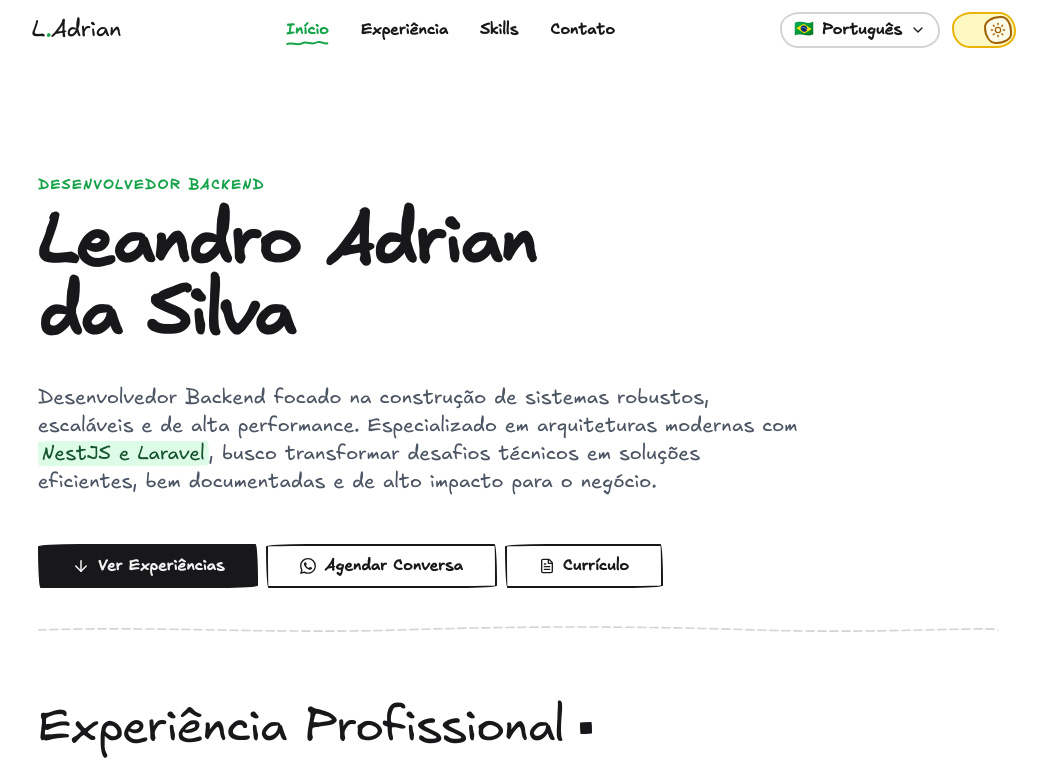
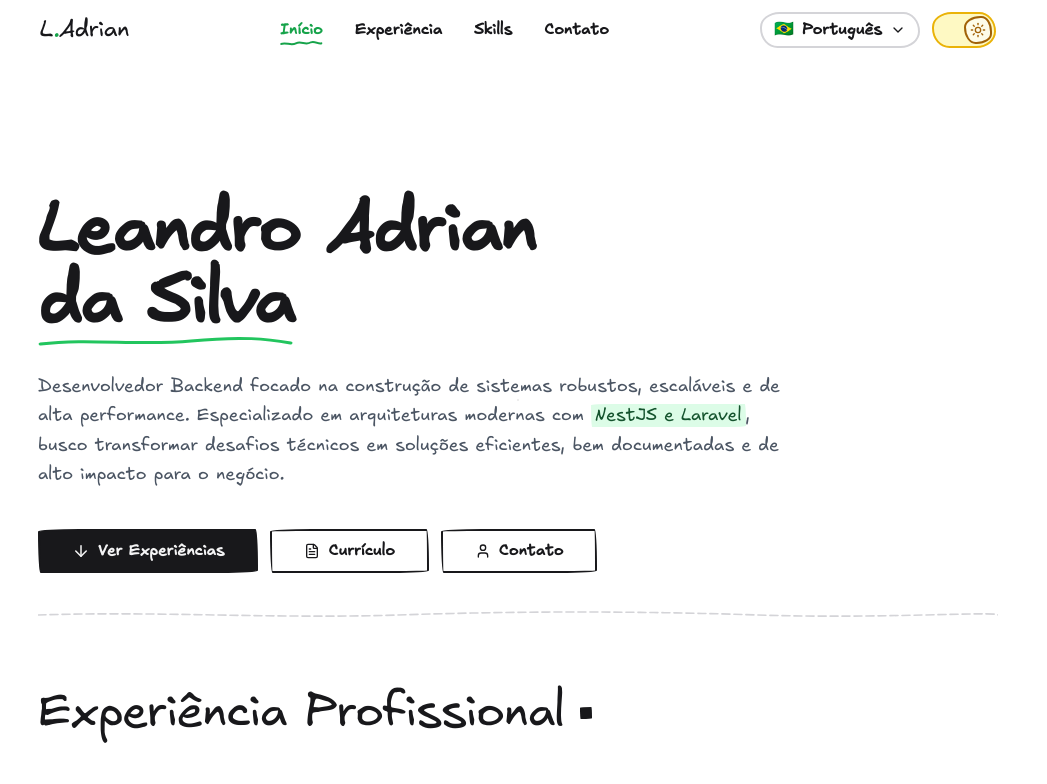
Before and after one commit to lezzin/lezzin.github.io, a Vue app: page / in a window 1280 px wide. Shown: the top 784 px of the page, without its empty margins (122-1169 px from the left). Built offline with nearby package versions, Linux system fonts and the light colour scheme.

Commit message:
feat - improve portfolio

```diff
--- a/src/components/layout/Header.vue
+++ b/src/components/layout/Header.vue
@@ -4,6 +4,10 @@ import ThemeToggle from './ThemeToggle.vue'
 import LanguageToggle from './LanguageToggle.vue'
 import { navItems } from '../../constants/nav-items.ts'
 import NavItems from './NavItems.vue'
+
+defineProps<{
+  containerClass: string
+}>()
 
 const isScrolled = ref(false)
 const activeSection = ref('home')
@@ -86,7 +90,8 @@ onUnmounted(() => {
   >
     <div
       :class="[
-        'relative w-full max-w-5xl flex items-center justify-between ps-6 pe-3 py-2.5 transition-all duration-300 pointer-events-auto rounded-rough-pill border-2',
+        containerClass,
+        'relative w-full flex items-center justify-between py-2.5 transition-all duration-300 pointer-events-auto rounded-rough-pill border-2',
         isScrolled
           ? 'bg-white dark:bg-zinc-950 border-zinc-300 dark:border-zinc-800 shadow-sm'
           : 'border-transparent',
--- a/src/components/layout/PrimaryLayout.vue
+++ b/src/components/layout/PrimaryLayout.vue
@@ -18,7 +18,7 @@ const containerClass = 'max-w-5xl mx-auto px-6 md:px-8 transition-colors duratio
   <div
     class="bg-white dark:bg-zinc-950 selection:bg-lime-100 dark:selection:bg-lime-900 bg-[radial-gradient(circle,_#eee_1px,_transparent_1px)] dark:bg-[radial-gradient(circle,_#111_1px,_transparent_1px)] [background-size:16px_16px] bg-fixed"
   >
-    <Header />
+    <Header :container-class="containerClass" />
 
     <main :class="twMerge(containerClass, 'py-20')">
       <slot></slot>
--- a/src/features/experience/components/ExperienceItem.vue
+++ b/src/features/experience/components/ExperienceItem.vue
@@ -36,7 +36,7 @@ const closeProject = () => {
 
 <template>
   <article
-    class="relative bg-stone-100 overflow-hidden dark:bg-stone-900 border border-stone-300 dark:border-stone-950 rounded-rough"
+    class="relative overflow-hidden bg-stone-100 dark:bg-stone-900 border border-stone-300 dark:border-stone-950 rounded-rough"
   >
     <div class="px-4 md:px-8 py-8">
       <div class="grid gap-4">
--- a/src/features/hero/components/HeroSection.vue
+++ b/src/features/hero/components/HeroSection.vue
@@ -1,49 +1,50 @@
 <script lang="ts" setup>
 import { computed } from 'vue'
-import { ArrowDown, FileText } from 'lucide-vue-next'
+import { ArrowDown, FileText, User } from 'lucide-vue-next'
 import Button from '../../../components/common/Button.vue'
 import { useLanguage } from '../../../composables/useLanguage'
 import { uiTranslations } from '../../../i18n/ui'
 import { formatText } from '../../../utils/markdown'
-import Whatsapp from '../../../components/icon/Whatsapp.vue'
 
 const { language } = useLanguage()
 const t = computed(() => uiTranslations[language.value])
 </script>
 
 <template>
-  <section id="home" class="flex flex-col justify-center pt-24">
-    <div class="space-y-8 max-w-3xl">
-      <div class="space-y-3">
-        <p class="text-green-600 dark:text-green-400 text-sm font-bold tracking-widest uppercase">
-          {{ t.hero.role }}
-        </p>
+  <section id="home" class="relative overflow-hidden pt-24">
+    <h1 class="mt-5 text-5xl leading-[1.05] font-bold tracking-tight md:text-6xl lg:text-7xl">
+      Leandro Adrian <br />
 
-        <h1
-          class="dark:text-white text-4xl md:text-6xl lg:text-7xl font-bold tracking-tight text-balance leading-[1.1]"
+      <span class="relative inline-block">
+        da Silva
+
+        <svg
+          class="absolute -bottom-2 left-0 h-3 w-full text-green-500 dark:text-green-400"
+          viewBox="0 0 200 12"
+          preserveAspectRatio="none"
+          aria-hidden="true"
         >
-          Leandro Adrian <br class="hidden md:block" />
-          da Silva
+          <path
+            d="M2 8 C 40 2, 80 10, 120 5 S 180 3, 198 7"
+            fill="none"
+            stroke="currentColor"
+            stroke-width="3"
+            stroke-linecap="round"
+          />
+        </svg>
+      </span>
     </h1>
-      </div>
 
     <p
-        class="text-lg md:text-xl text-gray-600 dark:text-gray-400 leading-relaxed"
+      class="mt-8 text-lg leading-relaxed text-gray-600 dark:text-gray-400 max-w-3xl"
       v-html="formatText(t.hero.description)"
     />
 
-      <div class="flex flex-wrap gap-2 pt-4">
+    <div class="mt-10 flex flex-wrap gap-3">
       <Button variant="default" as-child href="#experience" size="lg">
         <div class="flex items-center">
           <ArrowDown :size="18" class="mr-2" />
           {{ t.hero.viewExperience }}
-          </div>
-        </Button>
-
-        <Button variant="outline" as-child href="#contact" size="lg">
-          <div class="flex items-center">
-            <Whatsapp class="mr-2 h-4 w-4" />
-            {{ t.hero.scheduleCall }}
         </div>
       </Button>
 
@@ -53,24 +54,13 @@ const t = computed(() => uiTranslations[language.value])
           {{ t.hero.resume }}
         </div>
       </Button>
+
+      <Button variant="outline" as-child href="#contact" size="lg">
+        <div class="flex items-center">
+          <User class="mr-2 h-4 w-4" />
+          {{ t.hero.scheduleCall }}
         </div>
+      </Button>
     </div>
   </section>
 </template>
-
-<style scoped>
-.animate-bounce-subtle {
-  animation: bounce-subtle 2s infinite;
-}
-
-@keyframes bounce-subtle {
-  0%,
-  100% {
-    transform: translateY(0);
-  }
-
-  50% {
-    transform: translateY(-4px);
-  }
-}
-</style>
--- a/src/i18n/ui.ts
+++ b/src/i18n/ui.ts
@@ -2,7 +2,6 @@ import type { Language } from '../composables/useLanguage'
 
 export interface UiTranslations {
   hero: {
-    role: string
     description: string
     viewExperience: string
     scheduleCall: string
@@ -40,11 +39,10 @@ export interface UiTranslations {
 export const uiTranslations: Record<Language, UiTranslations> = {
   pt: {
     hero: {
-      role: 'Desenvolvedor Backend',
       description:
         'Desenvolvedor Backend focado na construção de sistemas robustos, escaláveis e de alta performance. Especializado em arquiteturas modernas com ==NestJS e Laravel==, busco transformar desafios técnicos em soluções eficientes, bem documentadas e de alto impacto para o negócio.',
       viewExperience: 'Ver Experiências',
-      scheduleCall: 'Agendar Conversa',
+      scheduleCall: 'Contato',
       resume: 'Currículo',
     },
     experience: {
@@ -78,11 +76,10 @@ export const uiTranslations: Record<Language, UiTranslations> = {
   },
   en: {
     hero: {
-      role: 'Backend Developer',
       description:
         'Backend Developer focused on building robust, scalable, and high-performance systems. Specialized in modern architectures with ==NestJS and Laravel==, I strive to transform technical challenges into efficient, well-documented, and high-impact business solutions.',
       viewExperience: 'View Experience',
-      scheduleCall: 'Schedule a Call',
+      scheduleCall: 'Contact',
       resume: 'Resume',
     },
     experience: {
@@ -116,11 +113,10 @@ export const uiTranslations: Record<Language, UiTranslations> = {
   },
   es: {
     hero: {
-      role: 'Desarrollador Backend',
       description:
         'Desarrollador Backend enfocado en la construcción de sistemas robustos, escalables y de alto rendimiento. Especializado en arquitecturas modernas con ==NestJS y Laravel==, busco transformar desafíos técnicos en soluciones eficientes, bien documentadas y de alto impacto para el negocio.',
       viewExperience: 'Ver Experiencias',
-      scheduleCall: 'Agendar Conversación',
+      scheduleCall: 'Contacto',
       resume: 'Currículum',
     },
     experience: {
```
Lines whose indentation alone changed are shown as unchanged.
